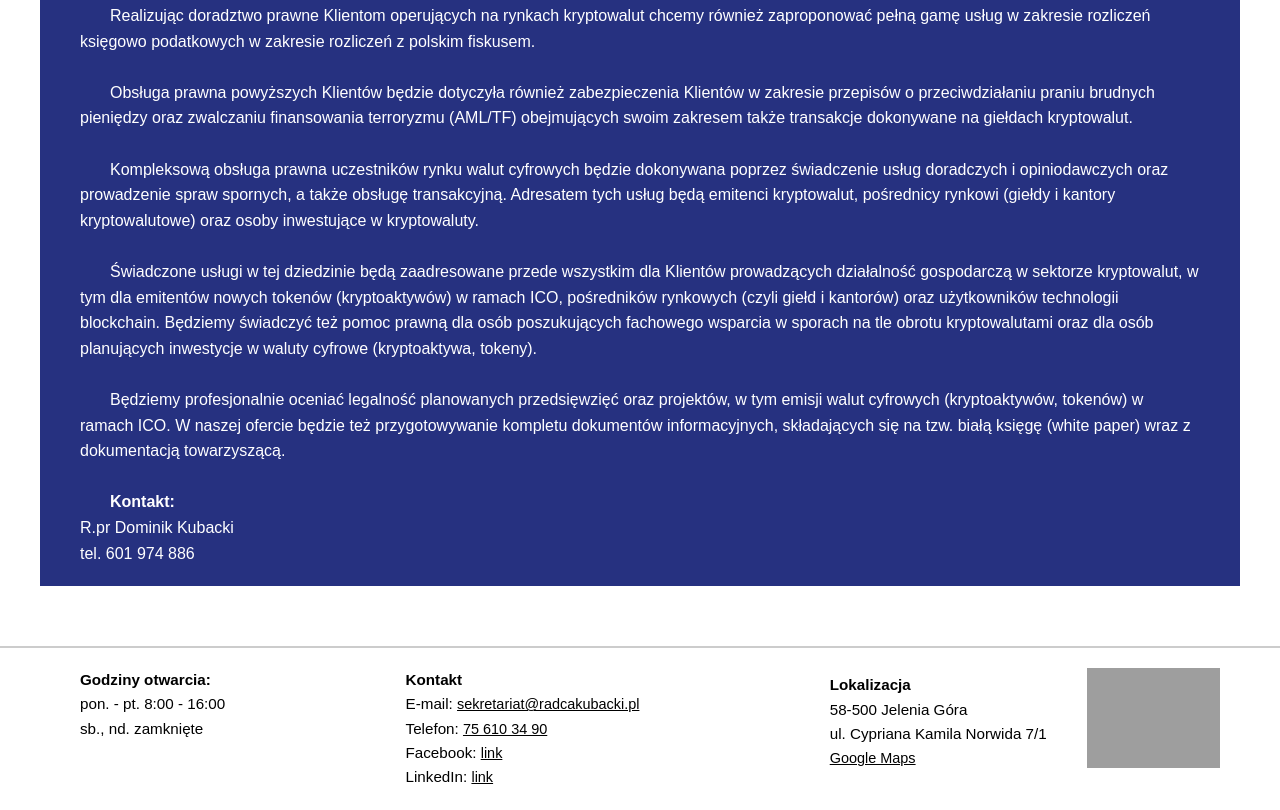
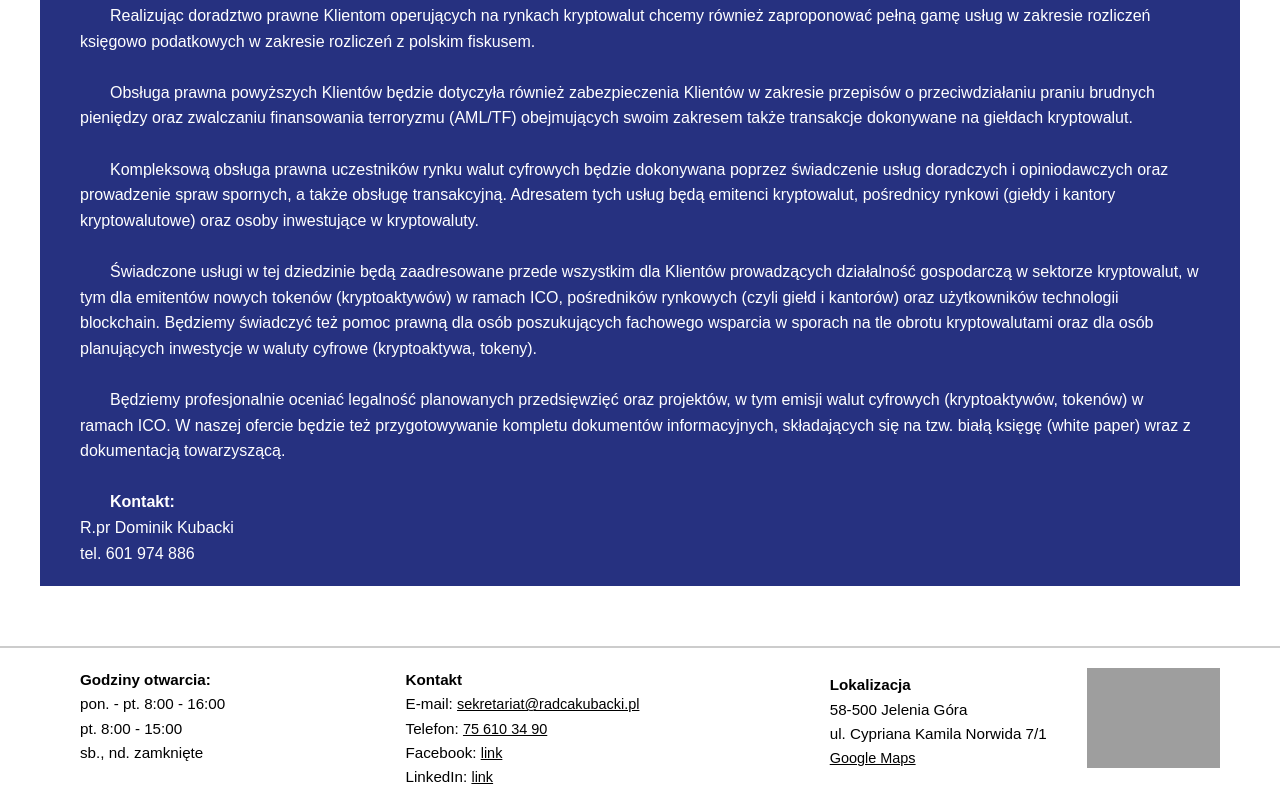
Before and after one commit to mboczon/kancelaria_site, a plain HTML site: page innowacje.html in a window 1280 px wide. Shown: the part 376-1186 px from the top of the page. Drawn offline with Linux system fonts and the light colour scheme; grey boxes are pictures that could not be loaded.

Commit message:
Update innowacje.html

```diff
--- a/innowacje.html
+++ b/innowacje.html
@@ -81,6 +81,7 @@
     <div class="footer-left">
       <p><strong>Godziny otwarcia:</strong></p>
       <p>pon. - pt. 8:00 - 16:00</p>
+      <p>pt. 8:00 - 15:00</p>
       <p>sb., nd. zamknięte</p>
     </div>
 
```
